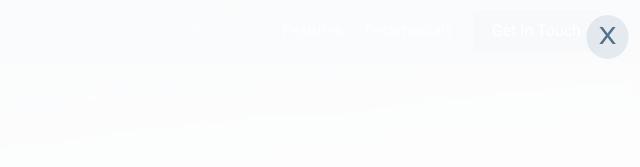
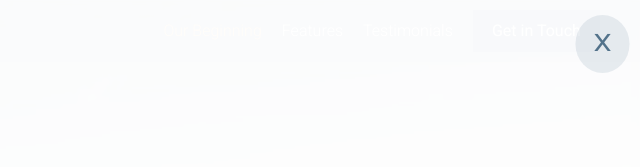
Before and after one commit to reanzi/we-travel, a website: page app/index.html in a window 1280 px wide. Both pictures are taken after a click on the link "Get Started Today". Shown: the top 167 px of the page, 640-1280 px from the left. Drawn offline with Linux system fonts and the light colour scheme.

Commit message:
changes in modal.css & style.css

```diff
--- a/app/assets/styles/modules/_modal.css
+++ b/app/assets/styles/modules/_modal.css
@@ -43,11 +43,15 @@
         font-size: 1.5rem;
         background-color: rgba($mainBlue, .1);;
         color: rgba($mainBlue, .8);
-        padding: 8px 10px;
         border-radius: 50%;
         transform: scaleX(1.2);
+        padding: 8px;
         cursor: pointer;
         transition: all .3s ease-out;
+
+        @mixin atSmall {
+            padding: 15px;
+        }
 
         &:hover {
             background-color: rgba($mainBlue, .2);;
--- a/app/temp/styles/styles.css
+++ b/app/temp/styles/styles.css
@@ -1052,13 +1052,19 @@ img {
         font-size: 1.5rem;
         background-color: rgba(47,85,114, .1);
         color: rgba(47,85,114, .8);
-        padding: 8px 10px;
         border-radius: 50%;
         -webkit-transform: scaleX(1.2);
                 transform: scaleX(1.2);
+        padding: 8px;
         cursor: pointer;
         transition: all .3s ease-out;
 
+    }
+@media (min-width: 530px) {
+.modal__close {
+            padding: 15px
+
+    }
     }
 .modal__close:hover {
             background-color: rgba(47,85,114, .2);
```
